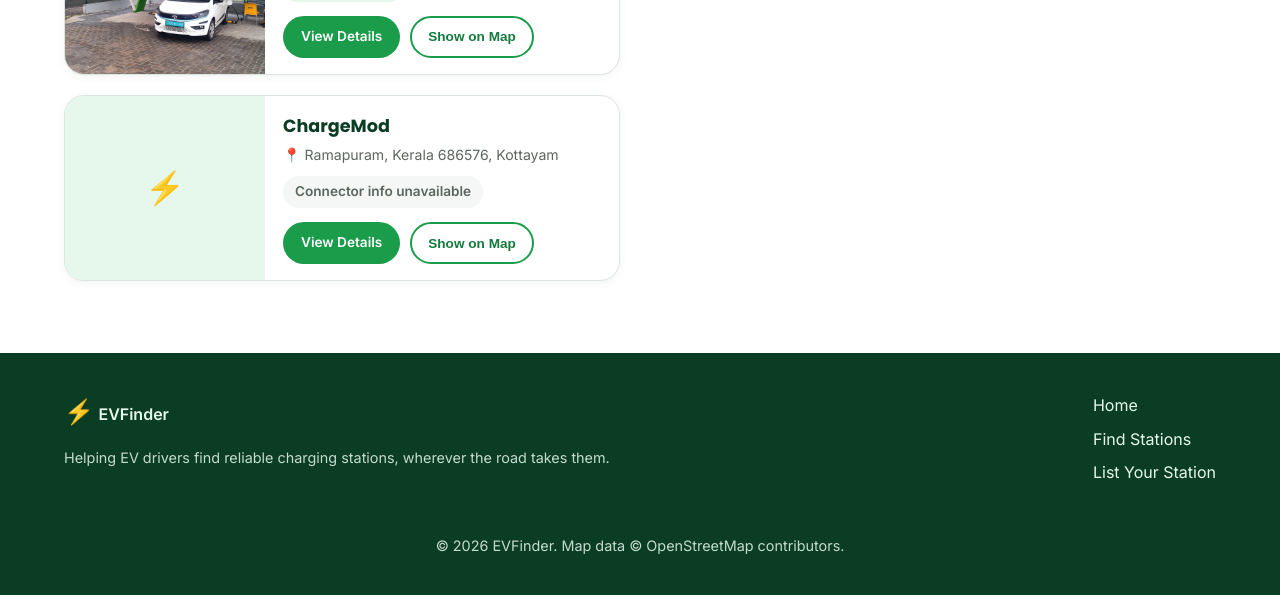
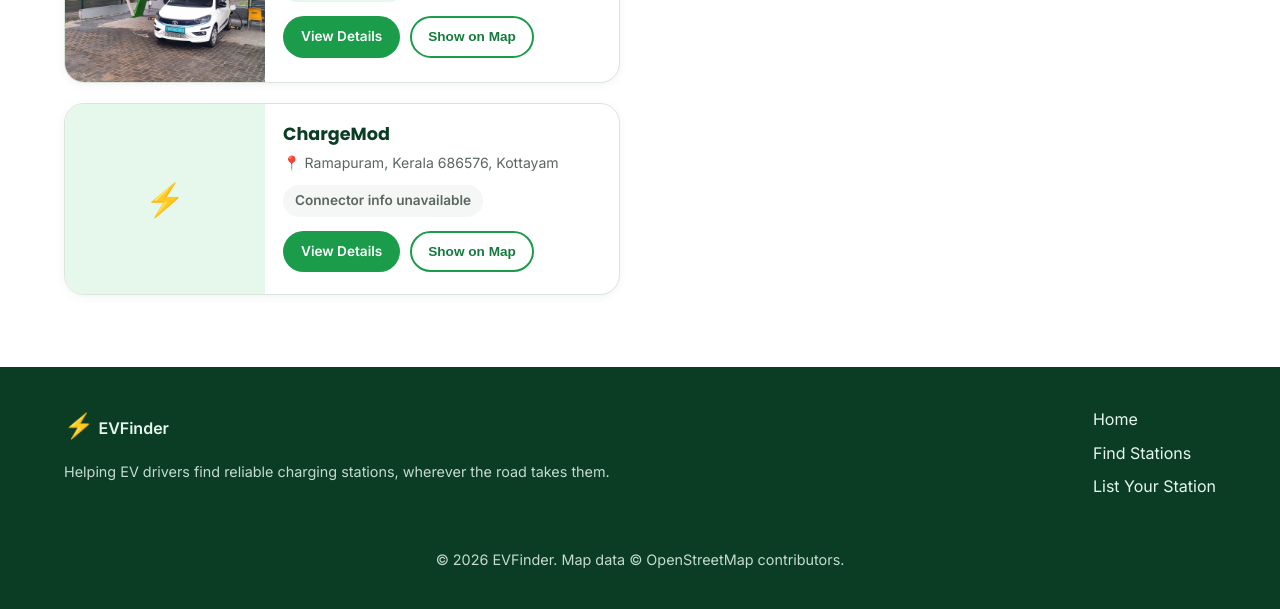
Before and after one commit to deepakrajesh77/ev_finder, a Django app: page /search/ in a window 1280 px wide. Shown: the part 910-1519 px from the top of the page. Run offline with Django 5.2, Linux system fonts and the light colour scheme; data comes from the database, SQL or seed files in the repository.

Commit message:
Fixed desktop result list

```diff
--- a/static/css/style.css
+++ b/static/css/style.css
@@ -140,6 +140,7 @@ a { text-decoration: none; color: inherit; }
   gap: 20px;
   padding-right: 6px;
   max-height: none;
+  height: auto;
   overflow-y: visible;
 }
 .results-map { position: sticky; top: 100px; }
@@ -155,6 +156,7 @@ a { text-decoration: none; color: inherit; }
   display: flex;
   width: 100%;
   align-items: stretch;
+  min-height: 190px;
 }
 
 .station-card:hover {
@@ -182,6 +184,7 @@ a { text-decoration: none; color: inherit; }
   min-width: 0;
   display: flex;
   flex-direction: column;
+  min-height: 190px;
 }
 .station-card:hover { box-shadow: var(--shadow-md); transform: translateY(-2px); }
 
@@ -189,7 +192,7 @@ a { text-decoration: none; color: inherit; }
 .img-placeholder { width: 100%; height: 100%; background: var(--green-100); display: flex; align-items: center; justify-content: center; font-size: 2rem; color: var(--green-500); min-height: 120px; }
 .img-placeholder.large { min-height: 320px; border-radius: var(--radius-lg); font-size: 4rem; }
 .distance-badge { position: absolute; bottom: 8px; left: 8px; background: var(--green-700); color: var(--white); font-size: 0.72rem; padding: 4px 10px; border-radius: 999px; font-weight: 600; }
-.station-card-body { padding: 16px 18px; flex: 1; }
+.station-card-body { padding: 16px 18px; flex: 1; min-height: 190px; }
 .station-card-body h3 { font-size: 1.1rem; margin-bottom: 4px; }
 .station-address { color: var(--gray-600); font-size: 0.88rem; margin: 0 0 10px; }
 .connector-tags { display: flex; flex-wrap: wrap; gap: 6px; margin-bottom: 14px; }
```
